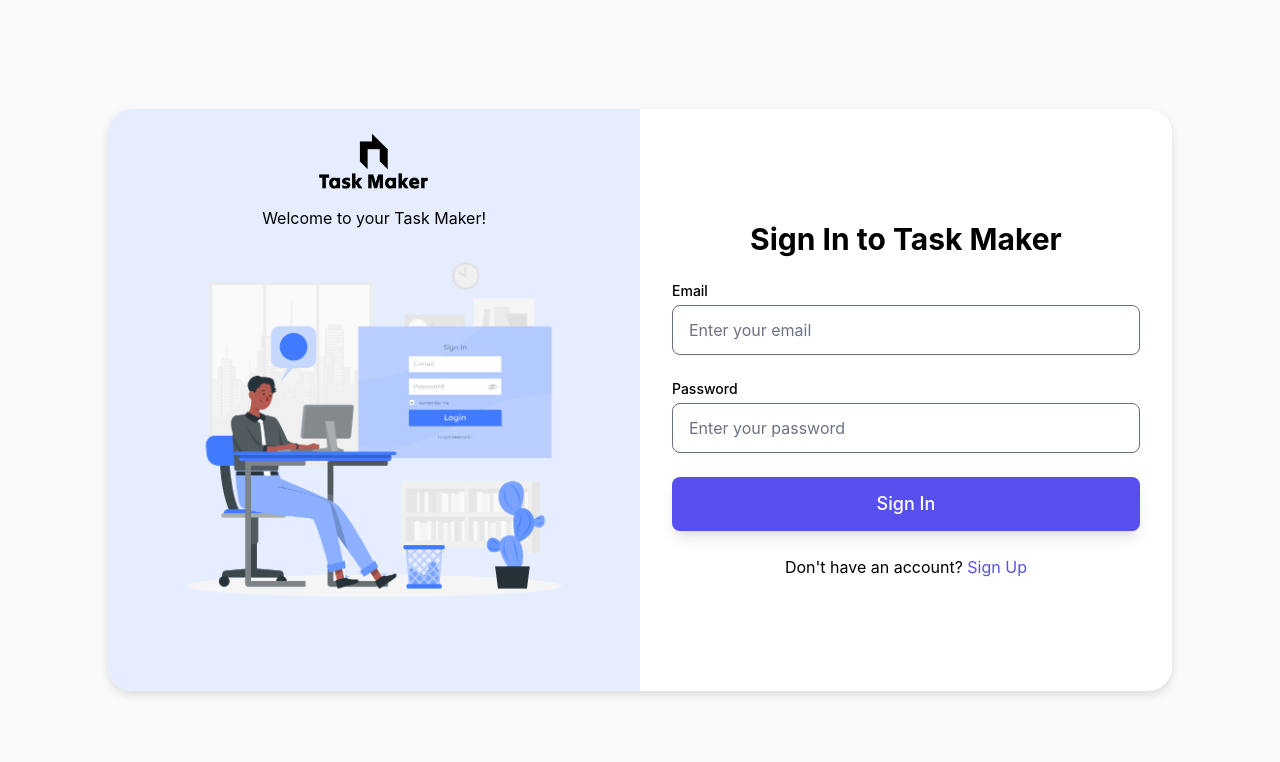
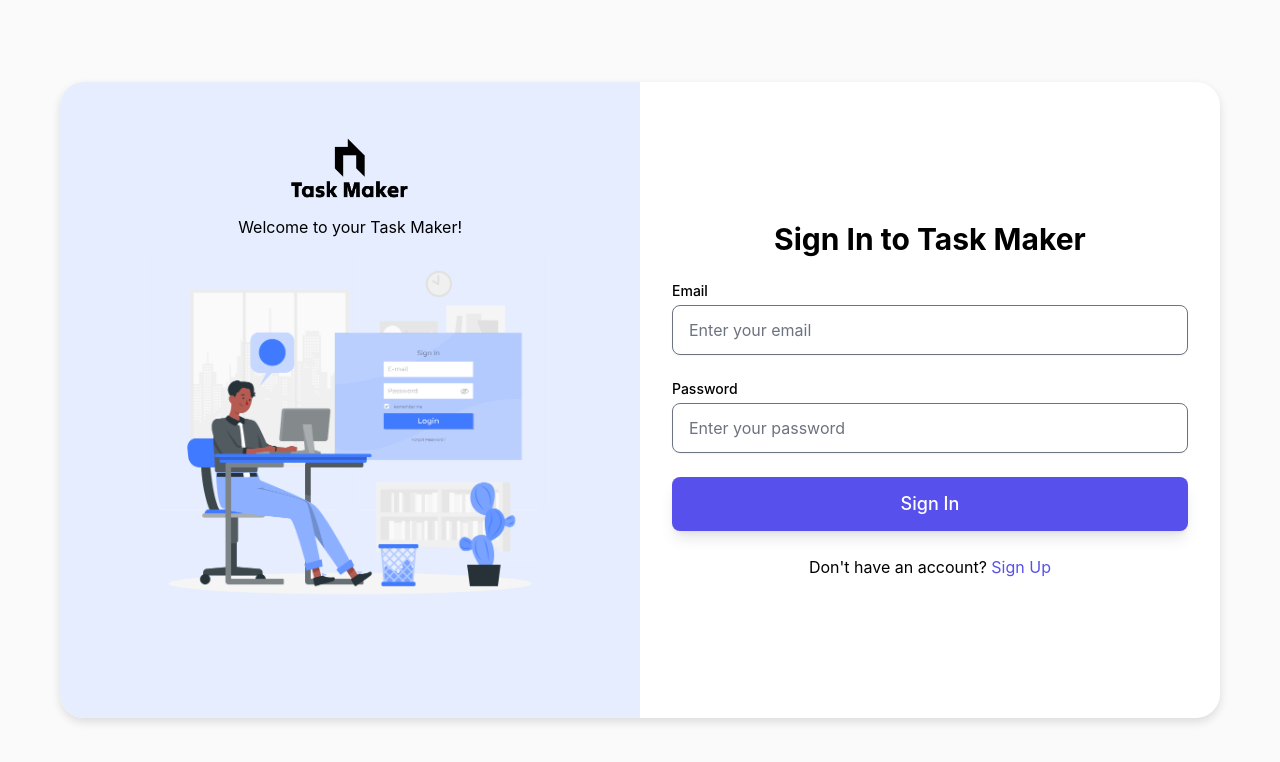
Before and after one commit to anaserrami/Task_Management_App, a React (Create React App) app in the folder frontend/: page / in a window 1280 px wide. Shown: the top 762 px of the page. Built offline with nearby package versions, Linux system fonts and the light colour scheme.

Commit message:
finish the login page

```diff
--- a/frontend/src/App.css
+++ b/frontend/src/App.css
@@ -3,5 +3,5 @@
 @tailwind utilities;
 
 .login-width{
-  width: 40rem;
+  width: 42rem;
 }
--- a/frontend/src/components/Login.js
+++ b/frontend/src/components/Login.js
@@ -23,9 +23,9 @@ function Login() {
     return (
         <div className="min-h-screen flex items-center justify-center bg-gray-3">
             <div className="flex items-center shadow-4 bg-white rounded-3xl overflow-hidden">
-                <div className="hidden lg:block lg:w-1/2 bg-indigo-100">
+                <div className="hidden lg:block p-8 lg:w-1/2 bg-indigo-100">
                     <div className="p-6 flex flex-col items-center justify-center bg-gray-200">
-                        <img src={Logo} alt="Logo" className="w-28 mb-4" />
+                        <img src={Logo} alt="Logo" className="w-30 mb-4" />
                         <p className="text-gray-700 text-center">
                             Welcome to your Task Maker! <br />
                         </p>
```
